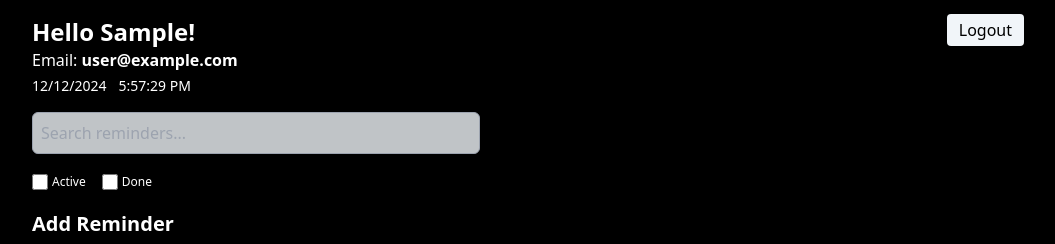
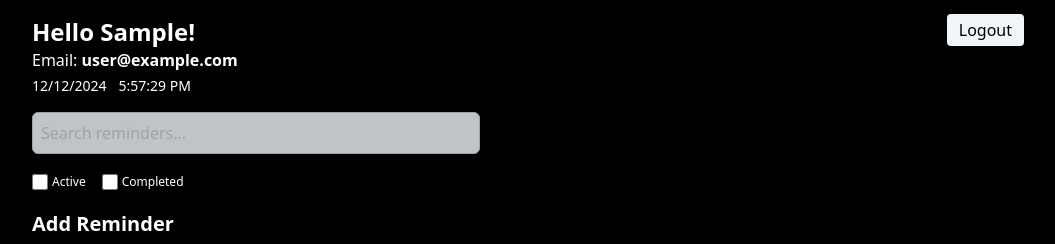
Before and after one commit to uk030621/allinoneLWJ, a Next.js app: page /activities in a window 1280 px wide. Shown: the top 244 px of the page, without its empty margins (112-1167 px from the left). Built offline with nearby package versions, Linux system fonts and the light colour scheme; no server answers; the database is empty; sample sign-in values are in the browser's storage.

Commit message:
Changed Dine to Completed.

```diff
--- a/app/activities/page.jsx
+++ b/app/activities/page.jsx
@@ -263,7 +263,7 @@ export default function ActivitiesDashboard() {
                 htmlFor="done-checkbox"
                 className="ml-1 leading-none text-white"
               >
-                Done
+                Completed
               </label>
             </div>
           </div>
```
